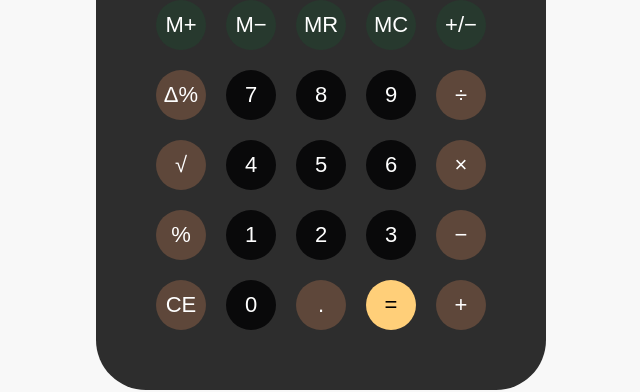
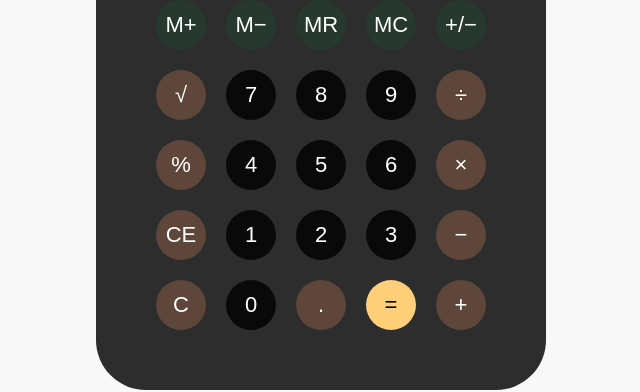
Before and after one commit to BillyBunn/calculator-ts, a React (Create React App) app: page / in a window 1280 px wide. Shown: the part 357-749 px from the top of the page, without its empty margins (319-959 px from the left). Built offline with nearby package versions, Linux system fonts and the light colour scheme.

Commit message:
adds clear entry button

```diff
--- a/src/components/Buttons.tsx
+++ b/src/components/Buttons.tsx
@@ -32,6 +32,7 @@ const StyledButton = styled.button`
       case "SQUARE_ROOT":
       case "DECIMAL":
       case "CLEAR":
+      case "CLEAR_ENTRY":
         return props.theme.colors.operators;
       case "CALCULATE":
         return props.theme.colors.calculate;
@@ -84,7 +85,7 @@ const Buttons = () => {
       <Button type="MEMORY_CLEAR">MC</Button>
       <Button type="SIGN">+/&minus;</Button>
 
-      <Button type="PERCENTAGE">&Delta;%</Button>
+      <Button type="SQUARE_ROOT">&radic;</Button>
       <Button type="NUMBER" value="7">
         7
       </Button>
@@ -96,7 +97,7 @@ const Buttons = () => {
         &divide;
       </Button>
 
-      <Button type="SQUARE_ROOT">&radic;</Button>
+      <Button type="PERCENTAGE">%</Button>
       <Button type="NUMBER">4</Button>
       <Button type="NUMBER">5</Button>
       <Button type="NUMBER">6</Button>
@@ -104,7 +105,7 @@ const Buttons = () => {
         &times;
       </Button>
 
-      <Button type="PERCENTAGE">%</Button>
+      <Button type="CLEAR_ENTRY">CE</Button>
       <Button type="NUMBER">1</Button>
       <Button type="NUMBER">2</Button>
       <Button type="NUMBER">3</Button>
@@ -112,7 +113,7 @@ const Buttons = () => {
         &minus;
       </Button>
 
-      <Button type="CLEAR">CE</Button>
+      <Button type="CLEAR">C</Button>
       <Button type="NUMBER">0</Button>
       <Button type="DECIMAL">.</Button>
       <Button type="OPERATOR" value="=">
--- a/src/reducer.ts
+++ b/src/reducer.ts
@@ -17,6 +17,13 @@ export default function reducer(state: State, action: Action): State {
         firstOperand: null,
         waitingForSecondOperand: false,
         operator: null
+      };
+    }
+
+    case ActionType.CLEAR_ENTRY: {
+      return {
+        ...state,
+        display: "0"
       };
     }
 
--- a/src/types.ts
+++ b/src/types.ts
@@ -8,6 +8,7 @@ export type State = {
 
 export enum ActionType {
   CLEAR = "CLEAR",
+  CLEAR_ENTRY = "CLEAR_ENTRY",
   NUMBER = "NUMBER",
   DECIMAL = "DECIMAL",
   OPERATOR = "OPERATOR",
```
